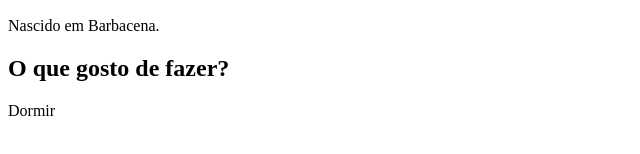
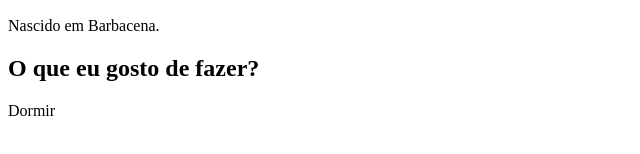
Before and after one commit to ufjf-dcc202/ufjf-dcc202-2023-3-b-atv3-melo-leandro, a website: page index.html in a window 1280 px wide. Shown: the part 148-302 px from the top of the page, 0-640 px from the left. Drawn offline with Linux system fonts and the light colour scheme.

Commit message:
correção

```diff
--- a/index.html
+++ b/index.html
@@ -17,7 +17,7 @@
             <p>Nascido em Barbacena.</p>
         </section>
         <section>
-            <h2>O que gosto de fazer?</h2>
+            <h2>O que eu gosto de fazer?</h2>
             <p>Dormir</p>
         </section>
 
```
